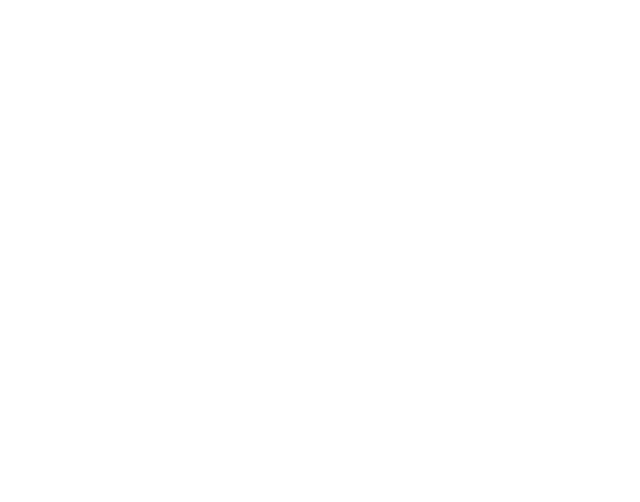
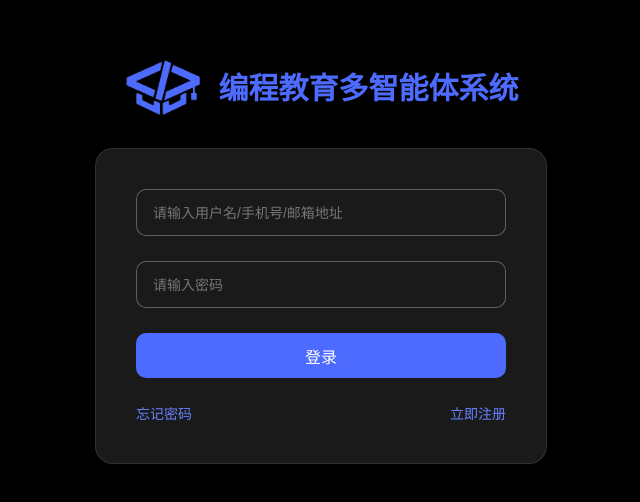
Before and after one commit to EskimosNing/codeedu, a Vue app in the folder frontend/: page /#/login in a window 1280 px wide. Shown: the part 118-620 px from the top of the page, without its empty margins (319-959 px from the left). Built offline with nearby package versions, Linux system fonts and the light colour scheme.

Commit message:
upload Login

```diff
--- /dev/null
+++ b/frontend/src/components/Login.vue
@@ -0,0 +1,174 @@
+<template>
+    <!-- 全屏背景容器 -->
+    <div class="background">
+        <div class="content">
+            <!-- 顶部Logo+标题区域 -->
+            <div class="introduction">
+                <img :src="require('../assets/TeachingCode.png')" class="logo" :class="{ 'small-logo': isCollapse }">
+                <span class="logotext">编程教育多智能体系统</span>
+            </div>
+
+            <!-- 登录表单主容器 -->
+            <div class="login-container">
+                <!-- 表单内容容器 -->
+                <div class="form-content">
+                    <!-- 手机号输入 -->
+                    <div class="input-group">
+                        <input type="text" class="input-field" placeholder="请输入用户名/手机号/邮箱地址">
+                    </div>
+
+                    <!-- 密码输入 -->
+                    <div class="input-group">
+                        <input type="password" class="input-field" placeholder="请输入密码">
+                    </div>
+
+                    <!-- 主操作按钮 -->
+                    <button class="primary-btn">登录</button>
+
+                    <!-- 底部链接区域 -->
+                    <div class="action-links">
+                        <a href="#" class="link left-link">忘记密码</a>
+                        <a href="#" class="link right-link">立即注册</a>
+                    </div>
+                </div>
+            </div>
+        </div>
+    </div>
+</template>
+
+<script>
+export default {
+    name: 'WhiteThemeLogin'
+}
+</script>
+
+<style scoped>
+/* 全屏背景容器样式 */
+.background {
+    position: fixed;
+    top: 0;
+    left: 0;
+    width: 100vw;
+    height: 100vh;
+    background: #000;
+    display: flex;
+    flex-direction: column;
+    /* 垂直排列子元素 */
+    align-items: center;
+    /* 水平居中 */
+}
+
+.content {
+  display: flex;
+  flex-direction: column;
+  align-items: center;
+  justify-content: center;
+  transform: translateY(-5%);
+  min-height: 100vh;
+  padding: 20px;
+}
+
+.introduction {
+    display: flex;
+    margin-bottom: 12px;
+}
+
+.logo {
+    width: 80px;
+    height: 60px;
+}
+
+.logotext {
+    color: #4d6bfe;
+    margin-left: 15px;
+    font-size: 30px;
+    font-weight: bold;
+    display: inline-flex;
+    align-items: center;
+    justify-content: center;
+}
+
+/* 登录表单主容器 */
+.login-container {
+    width: 370px;
+    background: #1a1a1a;
+    border: 1px solid rgba(255, 255, 255, 0.1); /* 半透明边框 */
+    border-radius: 18px;
+    padding: 40px;
+    margin-top: 20px;
+}
+
+/* 表单内容容器 */
+.form-content {
+    display: flex;
+    flex-direction: column;
+    gap: 25px;
+    /* 元素垂直间距 */
+}
+
+/* 输入框样式 */
+.input-group {
+    width: 100%;
+    display: flex;
+}
+
+.input-field {
+    width: 100%;
+    height: 45px;
+    padding: 0 16px;
+    border: 1px solid rgba(255, 255, 255, 0.3); /* 半透明边框 */
+    border-radius: 10px;
+    font-size: 14px;
+    transition: all 0.3s;
+    background-color: #1a1a1a;
+}
+
+.input-field:focus {
+    border-color: #4d6bfe;
+    box-shadow: 0 0 8px rgba(77, 107, 254, 0.2);
+    color: #fff;
+}
+
+/* 主按钮样式 */
+.primary-btn {
+    width: 100%;
+    height: 45px;
+    background: #4d6bfe;
+    color: white;
+    border: none;
+    border-radius: 10px;
+    font-size: 16px;
+    cursor: pointer;
+    transition: transform 0.2s;
+}
+
+.primary-btn:hover {
+    transform: translateY(-1px);
+    /* 悬停微动效 */
+}
+
+/* 底部链接区域 */
+.action-links {
+    display: flex;
+    justify-content: space-between;
+}
+
+.link {
+    font-size: 14px;
+    text-decoration: none;
+    transition: color 0.3s;
+}
+
+.left-link {
+    color: #6780fe;
+}
+
+.right-link {
+    color: #6780fe;
+}
+
+.link:hover {
+    opacity: 0.8;
+}
+
+</style>
--- a/frontend/src/router/index.js
+++ b/frontend/src/router/index.js
@@ -7,7 +7,7 @@
 import Report from "../components/ReportComponent.vue"
 import Standby from "../components/standby.vue"
 import Camera from "../components/camera.vue"
-import Aside from "../components/History.vue"
+import Login from "@/components/Login.vue";
 
 Vue.use(VueRouter)
 
@@ -21,6 +21,7 @@
         {path:'/report', component: Report},
         {path:'/standby', component: Standby},
         {path:'/camera', component: Camera},
+        {path:'/login', component: Login},
     ]
 })
 
```
